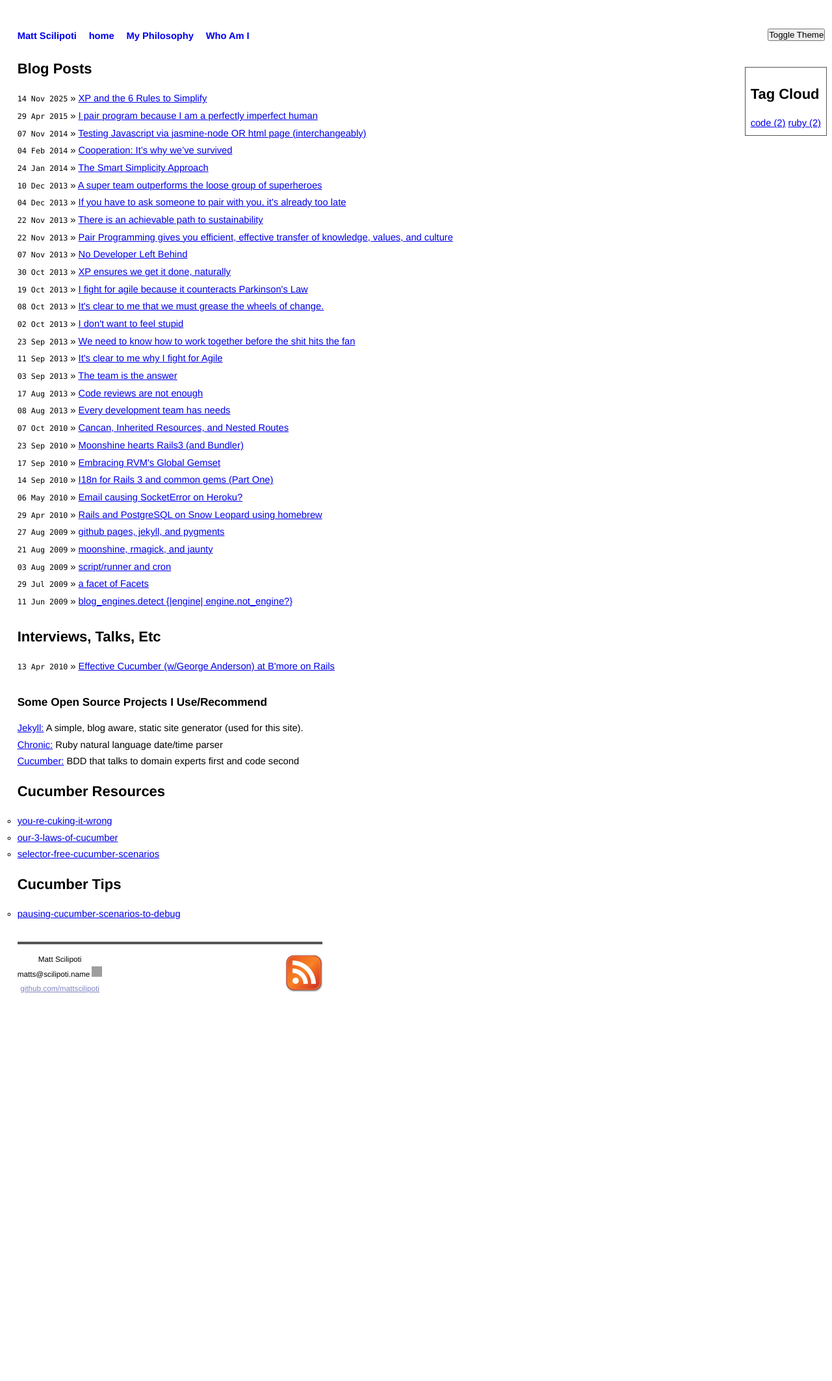
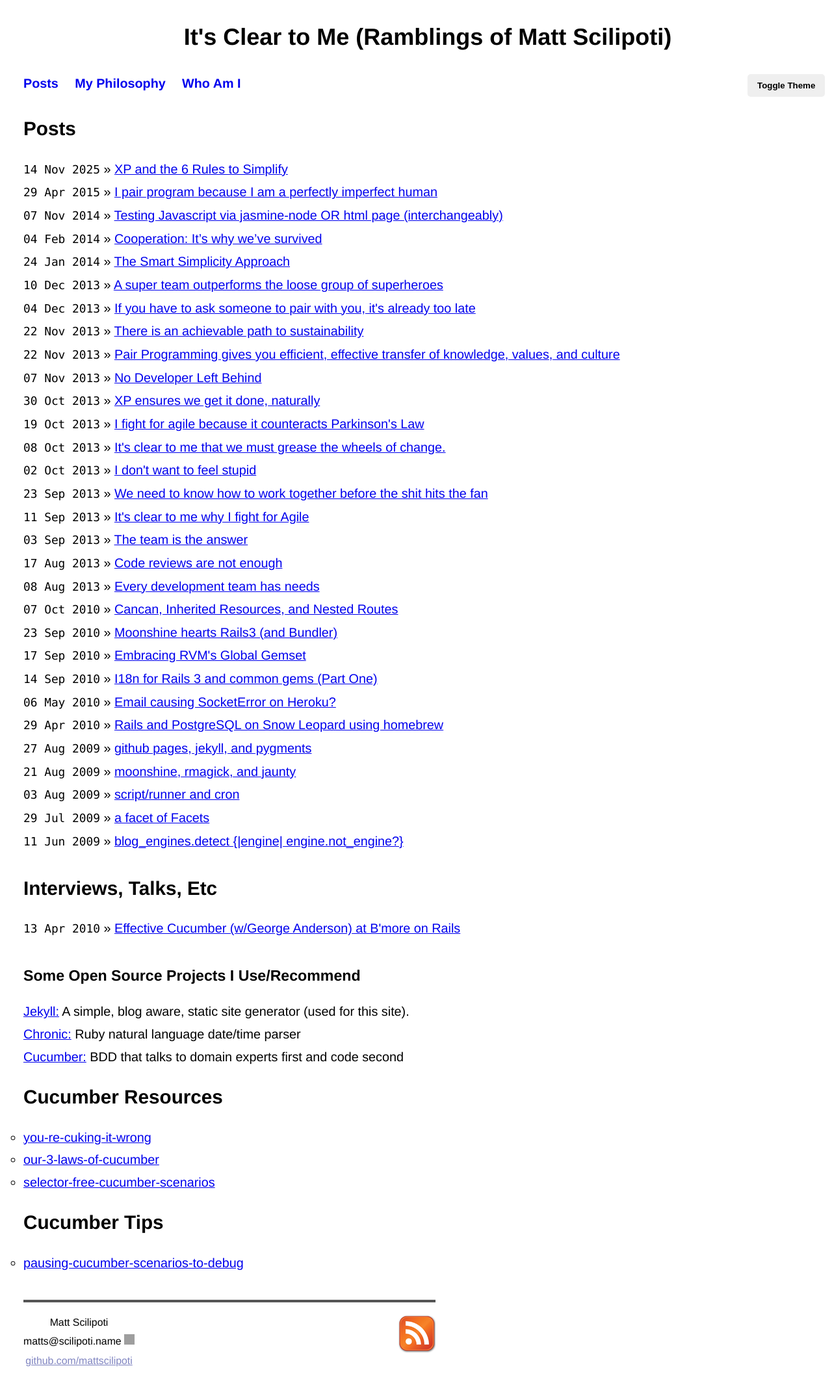
Before and after one commit to mattscilipoti/mattscilipoti.github.io, a Jekyll site: the page built from index.html, in a window 1280 px wide. Shown: the whole page at 65% size. Built offline with Jekyll 4.4.1, drawn with Linux system fonts in a browser that asks for light colours; Markdown is read by kramdown in place of the engine named in the settings; comment, search, counter and statistics services are not loaded; before the commit the page ends 1544 px from its top, so only the background shows below that; grey boxes are pictures that could not be loaded.

Commit message:
Posts: add h1 to pages - Style: font to large - Simplify menu - Beautify Toggle Theme button - Remove Tag Cloud

```diff
--- a/_layouts/default.html
+++ b/_layouts/default.html
@@ -69,24 +69,17 @@
   </script>
 </head>
 <body>
+  <h1 style="text-align: center;">It's Clear to Me (Ramblings of Matt Scilipoti)</h1>
 
 <div class="site">
   <div class="title">
-    <a href="/">Matt Scilipoti</a>
-    <a class="extra" href="/">home</a>
+    <a href="/">Posts</a>
     <a class="extra" href="/my-philosophy/index.html">My Philosophy</a>
     <a class="extra" href="/who-am-i/index.html">Who Am I</a>
       <!-- Add theme toggle button -->
     <button id="theme-toggle">Toggle Theme</button>
 
   </div>
-
-  <section id="by_category" class="grid_2">
-    <h2>Tag Cloud</h2>
-    <a href="/code.html">code ({{ site.categories.code | size }})</a>
-    <a href="/ruby.html">ruby ({{ site.categories.ruby | size }})</a>
-  </section>
-
 
   {{ content }}
 
--- a/_layouts/post.html
+++ b/_layouts/post.html
@@ -2,7 +2,8 @@
 layout: default
 ---
 <div id="post">
-{{ content }}
+  <h1>{{ page.title }}</h1>
+  {{ content }}
 </div>
 
 <div id="related">
--- a/css/screen.css
+++ b/css/screen.css
@@ -16,12 +16,15 @@ html, body {
 }
 
 body {
-  font: 13.34px helvetica, arial, clean, sans-serif;
-  *font-size: small;
+  font-family: helvetica, arial, clean, sans-serif;
+  font-size: large;
   margin-left: 2em;
   /* text-align: center; */
 }
 
+button {
+  font-weight: bold;
+}
 
 h1, h2, h3, h4, h5, h6 {
   margin-top: 1em;
@@ -60,7 +63,7 @@ ul.posts {
 
   ul.posts span {
     font-family: Monaco, "Courier New", monospace;
-    font-size: 80%;
+    font-size: 90%;
   }
 
   dl#repos dd {
@@ -76,7 +79,7 @@ ul.posts {
   font-size: 110%;
   text-align: justify;
   /* width: 40em; */
-  margin: 3em auto 2em auto;
+  margin: 0.5em auto 2em auto;
   line-height: 1.5em;
 }
 
@@ -137,8 +140,13 @@ ul.posts {
 }
 
 #theme-toggle {
+  border: none;
+  border-radius: 5px;
+  cursor: pointer;
   float: right;
   margin-right: 8pt;
+  padding: 10px 15px;
+  transition: background-color 0.3s ease;
 }
 
 /*****************************************************************************/
--- a/css/theme.css
+++ b/css/theme.css
@@ -27,6 +27,16 @@ body.light-mode .site .meta {
 body.light-mode .site .footer {
   color: #9E9E9E; /* Light gray for footer text */
   border-top: 4px solid #E0E0E0; /* Light gray border */
+}
+
+/* Light Theme: Theme Toggle Button */
+body.light-mode #theme-toggle {
+  background-color: #3F51B5; /* Indigo background */
+  color: #FFFFFF; /* White text */
+}
+
+body.light-mode #theme-toggle:hover {
+  background-color: #303F9F; /* Darker Indigo on hover */
 }
 
 /* Dark Theme: Night/Ambient */
@@ -59,3 +69,13 @@ body.dark-mode .site .footer {
   color: #90A4AE; /* Gray for footer text */
   border-top: 4px solid #37474F; /* Dark gray border */
 }
+
+/* Dark Theme: Theme Toggle Button */
+body.dark-mode #theme-toggle {
+  background-color: #90CAF9; /* Light Blue background */
+  color: #121212; /* Dark text */
+}
+
+body.dark-mode #theme-toggle:hover {
+  background-color: #64B5F6; /* Slightly darker blue on hover */
+}
--- a/index.html
+++ b/index.html
@@ -4,7 +4,13 @@ title: Matt Scilipoti
 ---
 
 <div id="home">
-  <h2>Blog Posts</h2>
+  <!-- <section id="by_category" class="grid_2">
+    <h2>Tag Cloud</h2>
+    <a href="/code.html">code ({{ site.categories.code | size }})</a>
+    <a href="/ruby.html">ruby ({{ site.categories.ruby | size }})</a>
+  </section> -->
+
+  <h2>Posts</h2>
   <ul class="posts">
     {% for post in site.posts %}
       <li><span>{{ post.date | date_to_string }}</span> &raquo; <a href="{{ post.url }}">{{ post.title }}</a></li>
```
